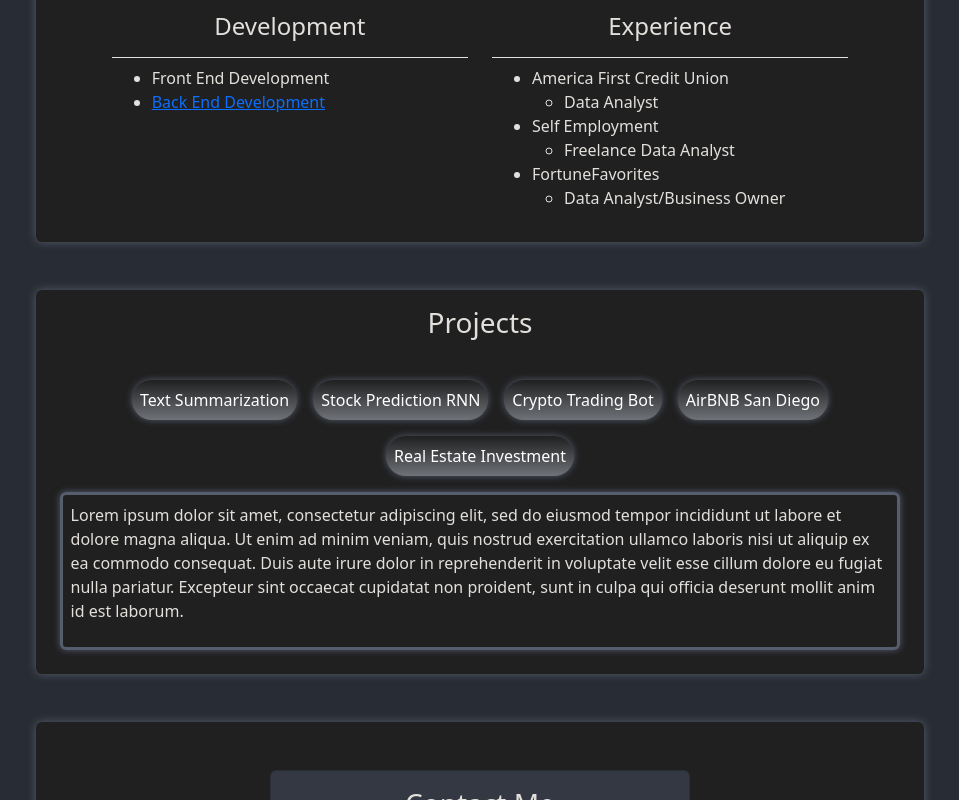
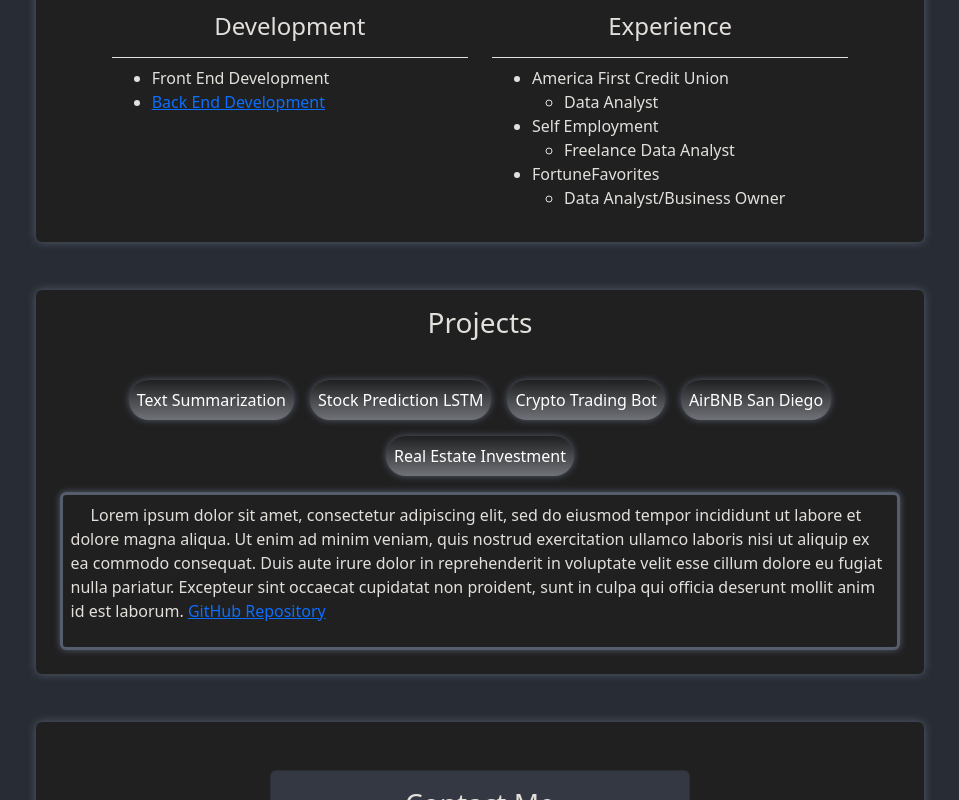
Before and after one commit to Roberts37/old-portfolio, a React (Create React App) app: page / in a window 1280 px wide. Both pictures are taken after a click on the button "Text Summarization". Shown: the whole page, without its empty margins (160-1119 px from the left). Built offline with nearby package versions, Linux system fonts and the light colour scheme.

Commit message:
created and added links/downloads to the projects section

```diff
--- a/src/componets/projects/projects.css
+++ b/src/componets/projects/projects.css
@@ -22,3 +22,19 @@ button:hover{
     background-image:linear-gradient(#474e5f,#9a9fa8) ;
     box-shadow: 5px 5px 7px #565d6d;
 }
+
+
+#descriptions {
+    text-indent: 20px;
+}
+
+#stockLink {
+    height: 20px;
+    width: 20px;
+}
+
+#stockLink:hover {
+    height: 30px;
+    width: 30px;
+    box-shadow: 0px 0px 7px white;
+}
--- a/src/componets/projects/projects.js
+++ b/src/componets/projects/projects.js
@@ -3,12 +3,30 @@ import 'bootstrap/dist/css/bootstrap.min.css';
 import './projects.css';
 
 export default function Project() {
-  const projectDescriptions = {
-    'Text Summarization': 'Lorem ipsum dolor sit amet, consectetur adipiscing elit, sed do eiusmod tempor incididunt ut labore et dolore magna aliqua. Ut enim ad minim veniam, quis nostrud exercitation ullamco laboris nisi ut aliquip ex ea commodo consequat. Duis aute irure dolor in reprehenderit in voluptate velit esse cillum dolore eu fugiat nulla pariatur. Excepteur sint occaecat cupidatat non proident, sunt in culpa qui officia deserunt mollit anim id est laborum.',
-    'Stock Prediction RNN': 'The Stock Price Prediction with Recurrent Neural Networks (RNN) project demonstrates the application of deep learning techniques to forecast the future prices of various stocks. By harnessing the power of RNNs, this project offers a data-driven approach to financial forecasting, allowing investors and traders to make more informed decisions in the volatile world of stock markets.',
-    'Crypto Trading Bot': 'Description for Crypto Trading Bot project...',
-    'AirBNB San Diego': 'Description for AirBNB San Diego project...',
-    'Real Estate Investment': 'The Real Estate Investment Analysis project represents a comprehensive financial tool designed to evaluate and optimize real estate investment opportunities. This Excel-based model empowers real estate investors and financial analysts to make data-driven decisions in the dynamic and complex world of real estate.',
+  const projectData = {
+    'Text Summarization': {
+      description:
+        'Lorem ipsum dolor sit amet, consectetur adipiscing elit, sed do eiusmod tempor incididunt ut labore et dolore magna aliqua. Ut enim ad minim veniam, quis nostrud exercitation ullamco laboris nisi ut aliquip ex ea commodo consequat. Duis aute irure dolor in reprehenderit in voluptate velit esse cillum dolore eu fugiat nulla pariatur. Excepteur sint occaecat cupidatat non proident, sunt in culpa qui officia deserunt mollit anim id est laborum.',
+      link: 'https://github.com/YourGitHubUsername/TextSummarizationProject',
+    },
+    'Stock Prediction LSTM': {
+      description:
+        'The "Stock Market Price Prediction with LSTM" project is aimed at predicting stock prices by leveraging deep learning techniques. The project involves data collection, preprocessing, model building, and deployment to create a comprehensive solution for traders and investors. It also provides valuable insights into data-driven decision-making and risk management. This project uses Long Short-Term Memory (LSTM) neural networks to predict stock market prices. It provides a deep learning solution to forecast future stock prices based on historical data. By utilizing TensorFlow and LSTM layers, the model captures temporal patterns in time series data, allowing for more informed trading and investment decisions.',
+      link: 'https://github.com/Roberts37/Stock-Price-Prediction',
+    },
+    'Crypto Trading Bot': {
+      description: 'Description for Crypto Trading Bot project...',
+      link: 'https://github.com/YourGitHubUsername/CryptoTradingBotProject',
+    },
+    'AirBNB San Diego': {
+      description: 'Description for AirBNB San Diego project...',
+      link: 'https://github.com/YourGitHubUsername/AirBNBSanDiegoProject',
+    },
+    'Real Estate Investment': {
+      description:
+        'The Real Estate Investment Analysis project represents a comprehensive financial tool designed to evaluate and optimize real estate investment opportunities. This Excel-based model empowers real estate investors and financial analysts to make data-driven decisions in the dynamic and complex world of real estate.',
+      download: 'Real Estate Analysis.xlsx',
+    },
   };
 
   const [activeProject, setActiveProject] = useState(null);
@@ -18,31 +36,48 @@ export default function Project() {
   };
 
   return (
-    <div className=' p-3 rounded' id='full'>
-      <h3 className='text-center '>Projects</h3><br />
-
-      <div className=''>
-        <ul className='nav flex-row justify-content-center'>
-          {Object.keys(projectDescriptions).map((name) => (
-            <ProjectList
-              key={name}
-              name={name}
-              onClick={() => handleProjectClick(name)}
-            />
+    <div className="p-3 rounded" id="full">
+      <h3 className="text-center">Projects</h3>
+      <br />
+      <div>
+        <ul className="nav flex-row justify-content-center">
+          {Object.keys(projectData).map((name) => (
+            <ProjectList key={name} name={name} onClick={() => handleProjectClick(name)} />
           ))}
         </ul>
       </div>
-
-      <div className=' rounded p-2 m-2' id='project_desc'>
-        <p>{activeProject ? projectDescriptions[activeProject] : 'Select a project to view its description.'}</p>
+      <div className="rounded p-2 m-2" id="project_desc">
+        {activeProject && (
+          <div>
+            <p id='descriptions'>{projectData[activeProject].description}&nbsp;
+              {activeProject === 'Real Estate Investment' ? (
+                <a
+                  href={projectData[activeProject].download}
+                  download
+                >
+                  Download Project
+                </a>
+              ) : (
+                <a
+                  href={projectData[activeProject].link}
+                  target="_blank"
+                  rel="noopener noreferrer"
+                >
+                  GitHub Repository
+                </a>
+              )}
+            </p>
+          </div>
+        )}
       </div>
     </div>
   );
+
 }
 
 function ProjectList({ name, onClick }) {
   return (
-    <button className='m-2 p-2' onClick={onClick}>
+    <button className="m-2 p-2" onClick={onClick}>
       {name}
     </button>
   );
```
Also changed, not shown: 1 other file (tests, documents, lock files or other folders).
